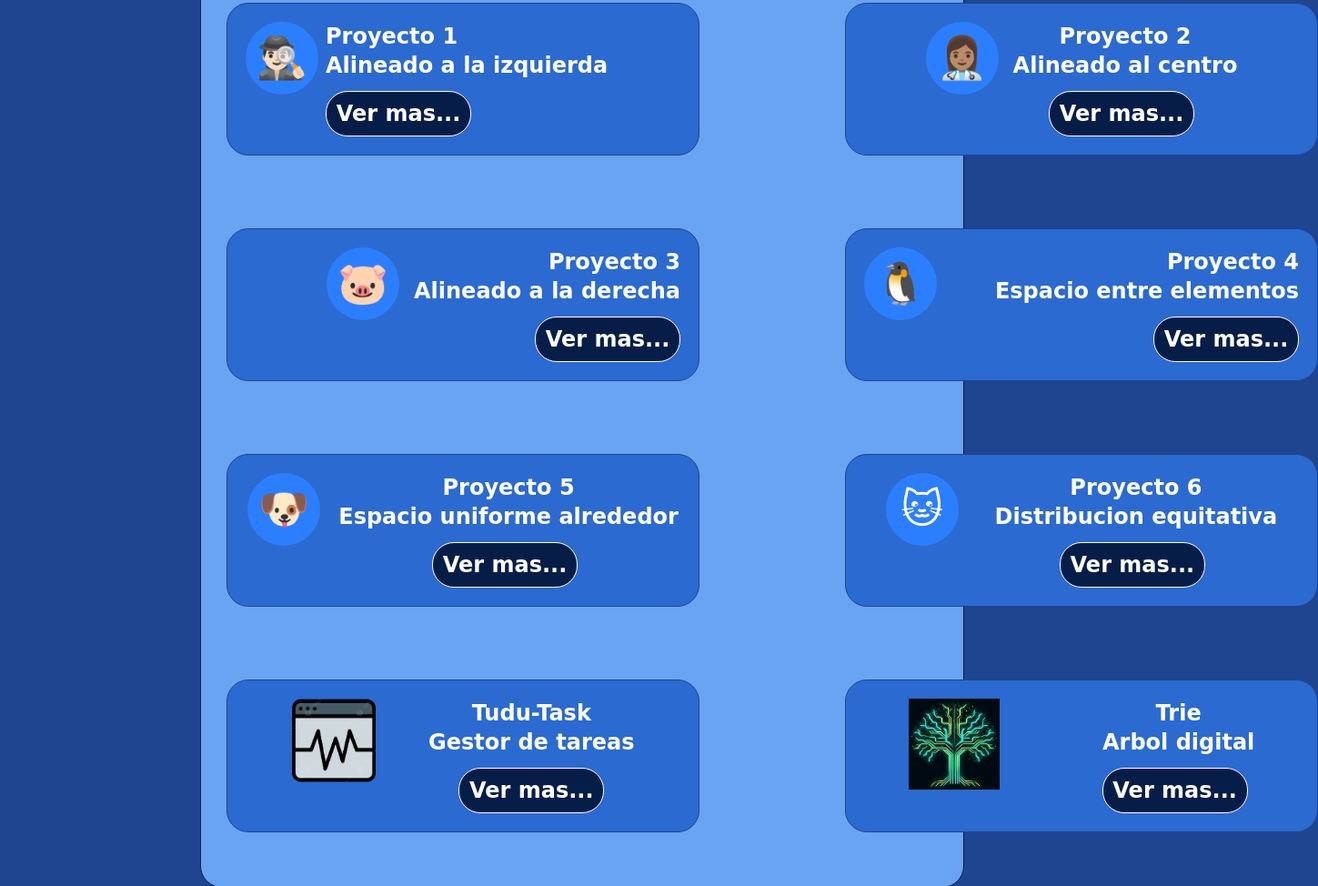
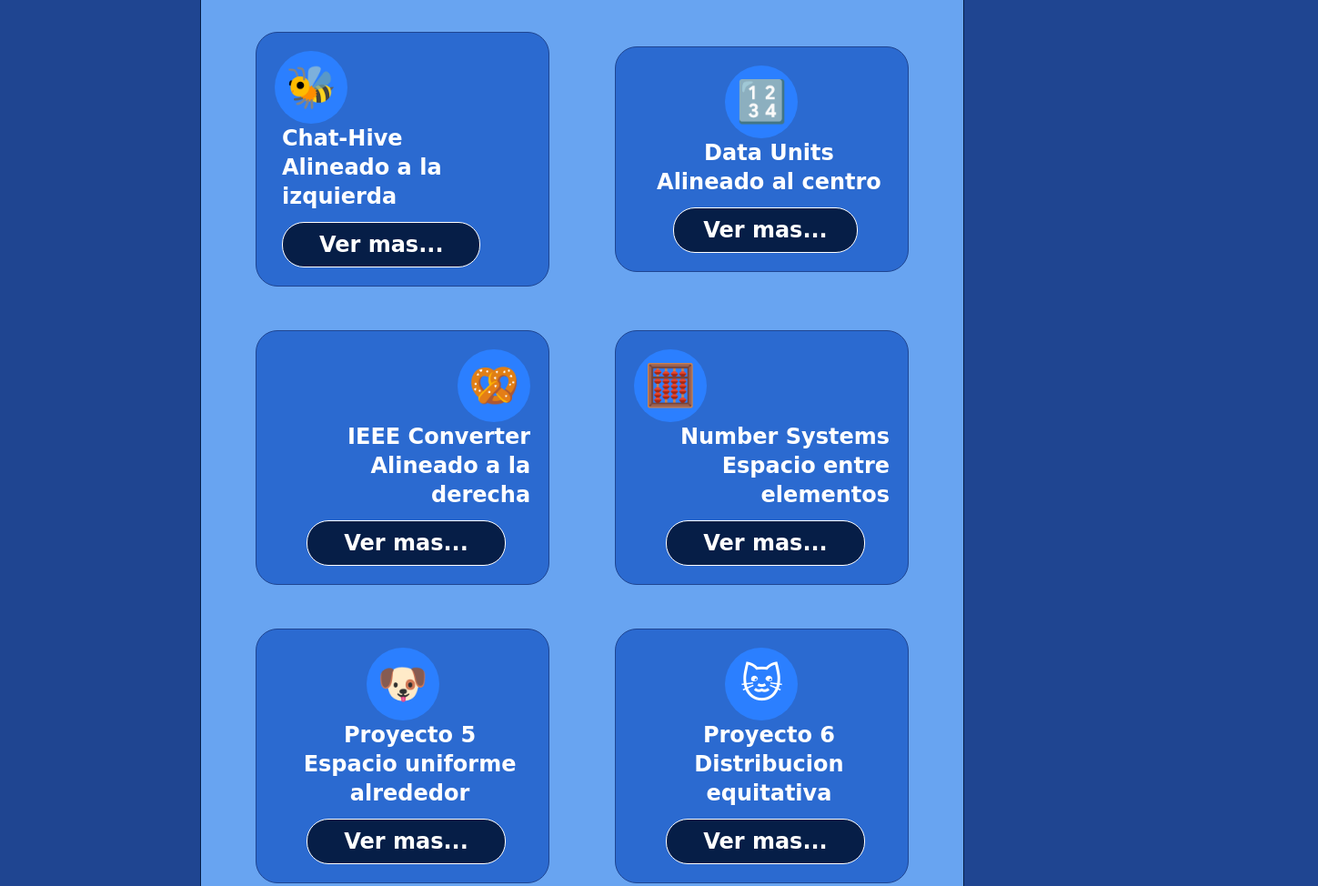
Before and after one commit to andresfelipemope/portafolio, a plain HTML site: page index.html in a window 1280 px wide. Shown: the part 355-1329 px from the top of the page at 91% size, 1449 px wide, since content can reach past the window. Drawn offline with nearby package versions, Linux system fonts and the light colour scheme; a web font is replaced by a local one.

Commit message:
Cambios realizados a la estructura y los contenedores de los proyectos, para mejor disposicion

```diff
--- a/index.html
+++ b/index.html
@@ -1,3 +1,6 @@
+<!-- PORTAFOLIO DESPLEGADO: -->
+<!-- https://andresfelipemope.github.io/portafolio/ -->
+
 <!DOCTYPE html>
 <html lang="en">
 <head>
@@ -34,113 +37,101 @@
        border border-[#68A4F1] rounded-full w-25 h-auto hover:scale-125 duration-300 ease-in">
     </div>
 
-    <div class="border border-[#061E47] bg-[#68A4F1] m-9 mx-55 p-7 pb-15 rounded-3xl">
+    <div class="border border-[#061E47] bg-[#68A4F1] m-9 mx-55 p-7 rounded-3xl">
         <div class="h-fit w-fit p-5 font-bold hover:scale-115 duration-300 ease-in-out" style="font-size: 50px; font-family: 'Story Script', sans-serif;">Proyectos</div>
 
-        <div class="flex flex-col flex-wrap gap-20" style="font-size: 20px; font-family: 'Delius Swash Caps', cursive;">
-            <div>
-                <div class="text-2xl flex justify-center gap-40">
-                    <div class="hover:scale-115 duration-300 ease-in text-white font-bold flex border border-[#1F4591] p-5 h-fit w-130 rounded-3xl bg-[#2B6AD0]">
+        <div class="flex flex-wrap items-center justify-between p-8 " style="font-size: 20px; font-family: 'Delius Swash Caps', cursive;">
+                <div class="flex-wrap w-[45%] mb-12 hover:scale-115 duration-300 ease-in text-white font-bold text-2xl flex border border-[#1F4591] p-5 rounded-3xl bg-[#2B6AD0]">
                     <div class="text-[45px] flex justify-center items-center w-20 h-20 bg-blue-500 rounded-full text-center">
-                            🕵🏻‍♂️
+                        🐝
                     </div>
                     <div class="flex flex-col pl-2">
                         <div>
-                                Proyecto 1 <br>
+                            Chat-Hive <br>
                             Alineado a la izquierda
                         </div>
-                            <button class="border w-40 text-2xl mt-3 cursor-pointer p-2 rounded-3xl bg-[#061E47] hover:bg-[#68A4F1] transition duration-300 ease-in-out hover:scale-110">
+                        <button class="w-[80%] border text-2xl mt-3 cursor-pointer p-2 rounded-3xl bg-[#061E47] hover:bg-[#68A4F1] transition duration-300 ease-in-out hover:scale-110">
                             Ver mas...
                         </button>
                     </div>
                 </div>
-                    <div class="hover:scale-115 duration-300 ease-in text-white font-bold  text-2xl flex justify-center border border-[#1F4591] p-5 h-fit w-130 rounded-3xl bg-[#2B6AD0]">
+                <div class="flex-wrap w-[45%] mb-12 hover:scale-115 duration-300 ease-in text-white font-bold text-2xl flex justify-center border border-[#1F4591] p-5 rounded-3xl bg-[#2B6AD0]">
                     <div class="text-[45px] flex justify-center items-center w-20 h-20 bg-blue-500 rounded-full text-center">
-                            👩🏽‍⚕️
+                         🔢
                     </div>
-                        <div class="flex flex-col pl-2">
-                            <div class="flex items-center text-center pl-2">
-                                Proyecto 2 <br>
+                    <div class="flex flex-col items-center text-center pl-2">
+                        <div class="pl-2">
+                            Data Units <br>
                             Alineado al centro
                         </div>
-                            <button class="border self-center w-40 text-2xl mt-3 cursor-pointer p-2 rounded-3xl bg-[#061E47] hover:bg-[#68A4F1] transition duration-300 ease-in-out hover:scale-110">
+                        <button class="w-[80%] border text-2xl mt-3 cursor-pointer p-2 rounded-3xl bg-[#061E47] hover:bg-[#68A4F1] transition duration-300 ease-in-out hover:scale-110">
                             Ver mas...
                         </button>
                     </div>
                 </div>
+
+                <div class="flex-wrap w-[45%] mb-12 hover:scale-115 duration-300 ease-in text-white font-bold text-2xl flex justify-end border border-[#1F4591] p-5 rounded-3xl bg-[#2B6AD0]">
+                    <div class="text-[45px] flex justify-center items-center w-20 h-20 bg-blue-500 rounded-full text-center">
+                        🥨
                     </div>
-            </div>
-
-            <div>
-                <div class="flex justify-center gap-40">
-                    <div class="hover:scale-115 duration-300 ease-in text-white font-bold text-2xl flex justify-end border border-[#1F4591] p-5 h-fit w-130 rounded-3xl bg-[#2B6AD0]">
-                        <div class="text-[45px] flex justify-center items-center w-20 h-20 bg-blue-500 rounded-full text-center">
-                            🐷
-                        </div>
-                        <div class="flex flex-col pl-2">
-                            <div class="flex items-center text-right pl-2">
-                                Proyecto 3 <br>
+                    <div class="flex flex-col items-center text-right pl-2">
+                        <div class="pl-2">
+                            IEEE Converter <br>
                             Alineado a la derecha
                         </div>
-                            <button class="border self-end w-40 text-2xl mt-3 cursor-pointer p-2 rounded-3xl bg-[#061E47] hover:bg-[#68A4F1] transition duration-300 ease-in-out hover:scale-110">
+                        <button class="justify-end w-[80%] border text-2xl mt-3 cursor-pointer p-2 rounded-3xl bg-[#061E47] hover:bg-[#68A4F1] transition duration-300 ease-in-out hover:scale-110">
                             Ver mas...
                         </button>
                     </div>
                 </div>
-                    <div class="hover:scale-115 duration-300 ease-in text-white font-bold text-2xl flex justify-between border border-[#1F4591] p-5 h-fit w-130 rounded-3xl bg-[#2B6AD0]">
+
+                <div class="flex-wrap w-[45%] mb-12 hover:scale-115 duration-300 ease-in text-white font-bold text-2xl flex justify-between border border-[#1F4591] p-5 rounded-3xl bg-[#2B6AD0]">
                     <div class="text-[45px] flex justify-center items-center w-20 h-20 bg-blue-500 rounded-full text-center">
-                            🐧
+                        🧮
                     </div>
-                        <div class="flex flex-col pl-2">
-                            <div class="flex items-center text-right pl-2">
-                                Proyecto 4 <br>
+                    <div class="flex flex-col items-center text-right pl-2">
+                        <div class="pl-2">
+                            Number Systems <br>
                             Espacio entre elementos
                         </div>
-                            <button class="border self-end w-40 text-2xl mt-3 cursor-pointer p-2 rounded-3xl bg-[#061E47] hover:bg-[#68A4F1] transition duration-300 ease-in-out hover:scale-110">
+                        <button class="w-[80%] border text-2xl mt-3 cursor-pointer p-2 rounded-3xl bg-[#061E47] hover:bg-[#68A4F1] transition duration-300 ease-in-out hover:scale-110">
                             Ver mas...
                         </button>
                     </div>
                 </div>
-                </div>
-            </div>
 
-            <div>
-                <div class="flex justify-center gap-40">
-                    <div class="hover:scale-115 duration-300 ease-in text-white font-bold text-2xl flex justify-around border border-[#1F4591] p-5 h-fit w-130 rounded-3xl bg-[#2B6AD0]">
+                <div class="flex-wrap w-[45%] mb-12 hover:scale-115 duration-300 ease-in text-white font-bold text-2xl flex justify-around border border-[#1F4591] p-5 rounded-3xl bg-[#2B6AD0]">
                     <div class="text-[45px] flex justify-center items-center w-20 h-20 bg-blue-500 rounded-full text-center">
                         🐶
                     </div>
-                        <div class="flex flex-col pl-2">
-                            <div class="flex items-center text-center pl-2">
+                    <div class="flex flex-col items-center text-center pl-2">
+                        <div class="pl-2">
                             Proyecto 5 <br>
                             Espacio uniforme alrededor
                         </div>
-                            <button class="border self-center w-40 text-2xl mt-3 cursor-pointer p-2 rounded-3xl bg-[#061E47] hover:bg-[#68A4F1] transition duration-300 ease-in-out hover:scale-110">
+                        <button class="w-[80%] border text-2xl mt-3 cursor-pointer p-2 rounded-3xl bg-[#061E47] hover:bg-[#68A4F1] transition duration-300 ease-in-out hover:scale-110">
                             Ver mas...
                         </button>
                     </div>
                 </div>
-                    <div class="hover:scale-115 duration-300 ease-in text-white font-bold text-2xl flex justify-evenly border border-[#1F4591] p-5 h-fit w-130 rounded-3xl bg-[#2B6AD0]">
+                <div class="flex-wrap w-[45%] mb-12 hover:scale-115 duration-300 ease-in text-white font-bold text-2xl flex justify-evenly border border-[#1F4591] p-5 rounded-3xl bg-[#2B6AD0]">
                     <div class="text-[45px] flex justify-center items-center w-20 h-20 bg-blue-500 rounded-full text-center">
                         🐱
                     </div>
-                        <div class="flex flex-col pl-2">
-                            <div class="flex items-center text-center pl-2">
+                    <div class="flex flex-col items-center text-center pl-2">
+                        <div class="pl-2">
                             Proyecto 6 <br>
                             Distribucion equitativa
                         </div>
-                            <button class="border self-center w-40 text-2xl mt-3 cursor-pointer p-2 rounded-3xl bg-[#061E47] hover:bg-[#68A4F1] transition duration-300 ease-in-out hover:scale-110">
+                        <button class="w-[80%] border text-2xl mt-3 cursor-pointer p-2 rounded-3xl bg-[#061E47] hover:bg-[#68A4F1] transition duration-300 ease-in-out hover:scale-110">
                             Ver mas...
                         </button>
                     </div>
                 </div>
-                </div>
-            </div>
 
                 <!-- Seccion Adicional con fotos -->
-             <div>
-                <div class="text-2xl flex justify-center gap-40">
-                    <div class="flex justify-evenly hover:scale-115 duration-300 ease-in text-white font-bold flex border border-[#1F4591] p-5 h-fit w-130 rounded-3xl bg-[#2B6AD0]">
+
+                <div class="flex-wrap w-[45%] flex justify-evenly hover:scale-115 duration-300 ease-in text-white font-bold text-2xl flex border border-[#1F4591] p-5  rounded-3xl bg-[#2B6AD0]">
                     <img src="Imagenes/admin.png" alt="Logo" class="hover:shadow-2xl shadow-exl hover:opacity-100
                         w-23 h-23">
                     <div class="flex flex-col pl-2 items-center text-center">
@@ -148,27 +139,24 @@
                             Tudu-Task <br>
                             Gestor de tareas
                         </div>
-                            <button class="border w-40 text-2xl mt-3 cursor-pointer p-2 rounded-3xl bg-[#061E47] hover:bg-[#68A4F1] transition duration-300 ease-in-out hover:scale-110">
+                        <button class="w-[80%] border text-2xl mt-3 cursor-pointer p-2 rounded-3xl bg-[#061E47] hover:bg-[#68A4F1] transition duration-300 ease-in-out hover:scale-110">
                             Ver mas...
                         </button>
                     </div>
                 </div>
-                    <div class="hover:scale-115 duration-300 ease-in text-white font-bold text-2xl flex justify-around border border-[#1F4591] p-5 h-fit w-130 rounded-3xl bg-[#2B6AD0]">
+                <div class="flex-wrap w-[45%] hover:scale-115 duration-300 ease-in text-white font-bold text-2xl flex justify-around border border-[#1F4591] p-5 rounded-3xl bg-[#2B6AD0]">
                     <img src="Imagenes/arbol digital.png" alt="Logo" class="hover:shadow-2xl shadow-exl hover:opacity-100
                         w-25 h-25">
-                        <div class="flex flex-col pl-2">
-                            <div class="flex items-center text-center pl-2">
+                    <div class="flex flex-col items-center text-center pl-2 ">
+                        <div class="pl-2">
                             Trie <br>
-                                Arbol digital
+                            Arbol digital - Autocompletado
                         </div>
-                            <button class="border self-center w-40 text-2xl mt-3 cursor-pointer p-2 rounded-3xl bg-[#061E47] hover:bg-[#68A4F1] transition duration-300 ease-in-out hover:scale-110">
+                        <button class="w-[80%] border text-2xl mt-3 cursor-pointer p-2 rounded-3xl bg-[#061E47] hover:bg-[#68A4F1] transition duration-300 ease-in-out hover:scale-110">
                             Ver mas...
                         </button>
                     </div>
                 </div>
-                </div>
-            </div>
-
         </div>
     </div>
 
```
Lines whose indentation alone changed are shown as unchanged.
